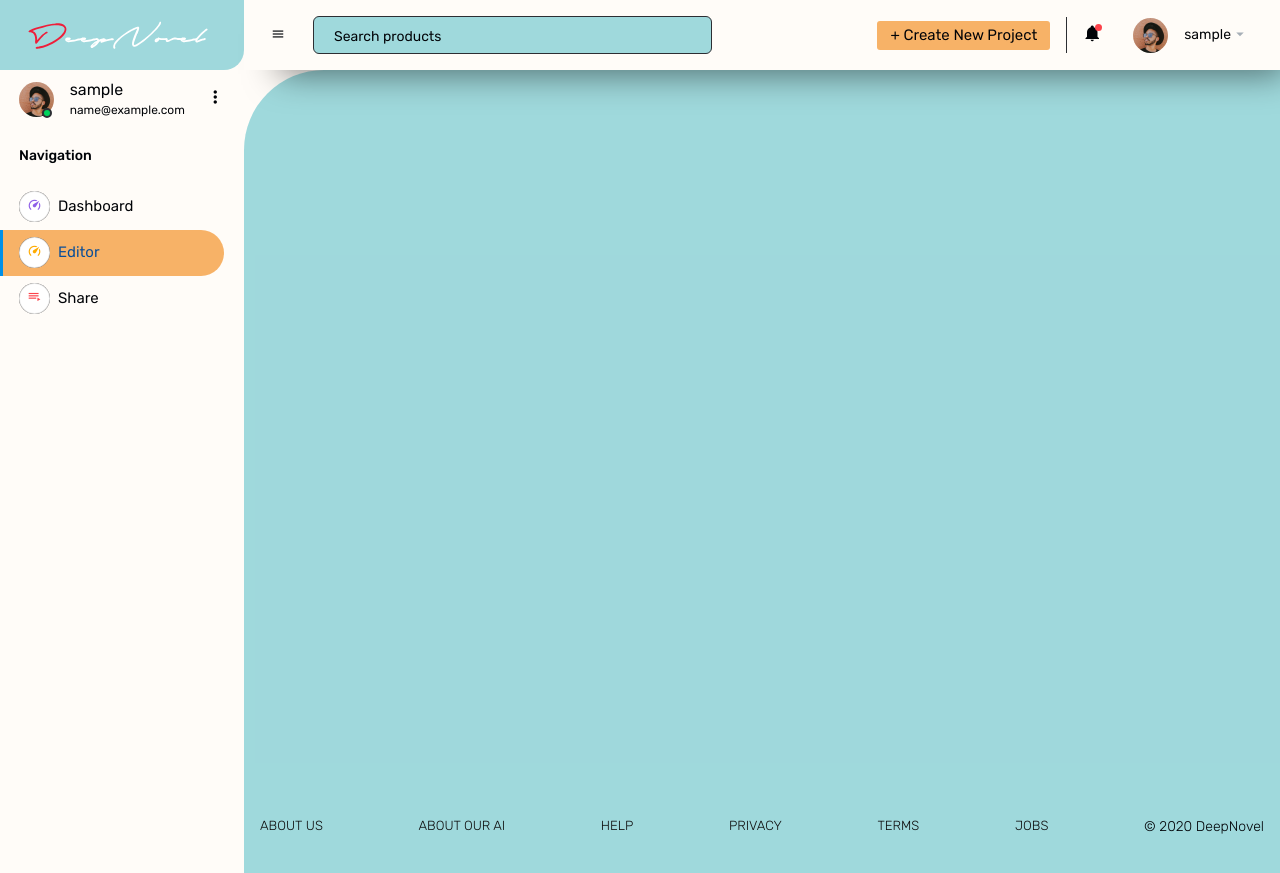
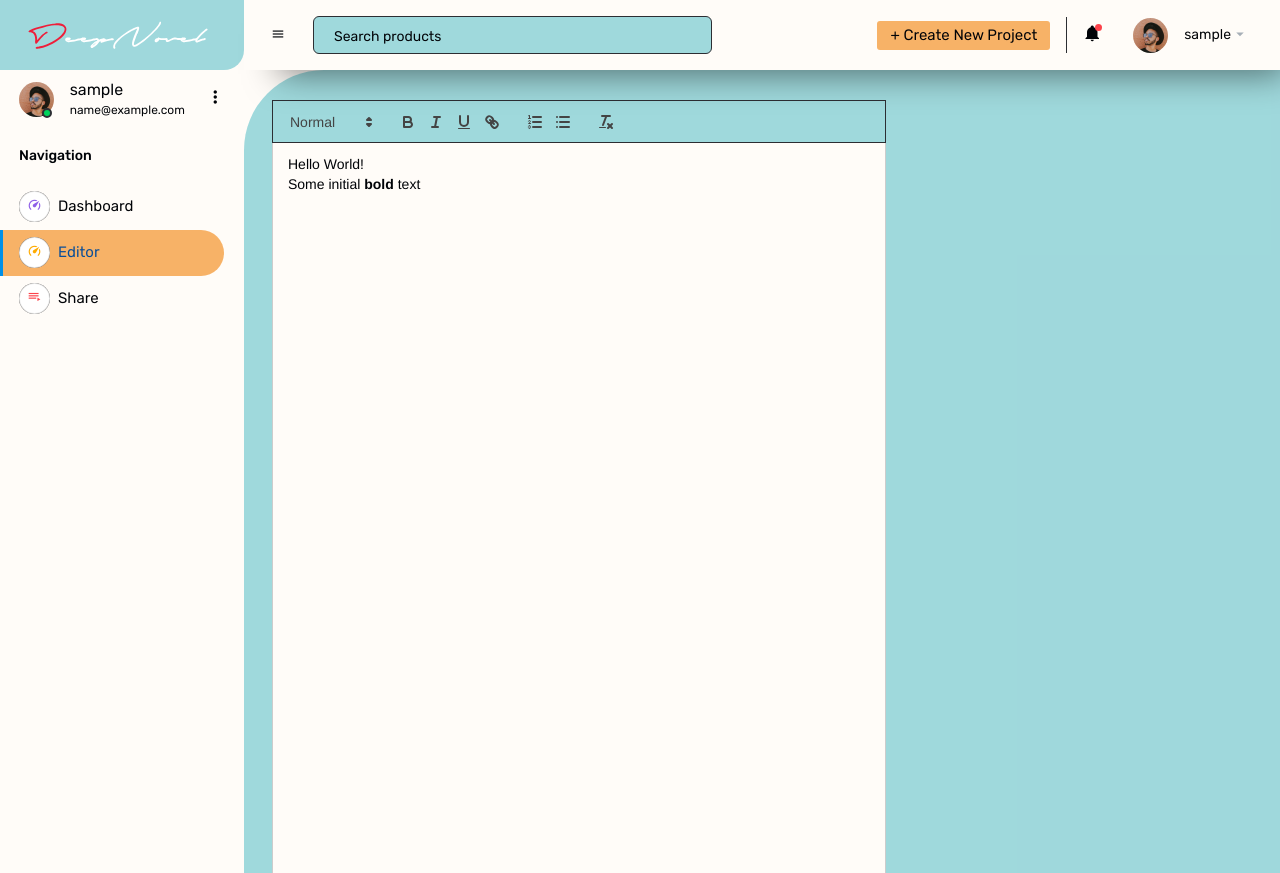
Before and after one commit to TB-DevAcc/DeepNovel, a Flask app: page /editor.html in a window 1280 px wide. Run offline with Flask 2, Linux system fonts and the light colour scheme; the visitor is signed in with stand-in values (Sample User, id 1); data comes from the database, SQL or seed files in the repository; parts of the project's set-up code (start-up, migrations or seed data) failed here and were passed over; some libraries are stand-ins or nearby versions.

Commit message:
added editor

```diff
--- /dev/null
+++ b/app/base/static/assets/js/editor.js
@@ -0,0 +1,3 @@
+var quill = new Quill("#editor", {
+    theme: "snow",
+});
--- a/app/base/static/assets/scss/_navbar.scss
+++ b/app/base/static/assets/scss/_navbar.scss
@@ -232,11 +232,12 @@
                             .dropdown-item {
                                 @extend .d-flex;
                                 @extend .align-items-center;
+                                color: $sidebar-text;
                                 margin-bottom: 0;
                                 padding: 11px 13px;
                                 cursor: pointer;
                                 &:hover {
-                                    color: #fff;
+                                    color: $sidebar-text-hover;
                                 }
                                 i {
                                     font-size: 17px;
--- a/app/base/static/assets/scss/_sidebar.scss
+++ b/app/base/static/assets/scss/_sidebar.scss
@@ -284,12 +284,13 @@
                     }
                     .mdi-dots-vertical {
                         font-size: 20px;
-                        color: $text-muted;
+                        color: $sidebar-text;
                     }
                     .dropdown-menu {
                         padding: 0;
                         margin-top: 1.25rem;
                         .dropdown-item {
+                            color: $sidebar-text;
                             padding: 11px 13px;
                             &.preview-item {
                                 align-items: center;
--- a/app/base/static/assets/scss/_variables.scss
+++ b/app/base/static/assets/scss/_variables.scss
@@ -164,6 +164,7 @@ $sidebar-tinted-menu-hover-bg: rgba(12, 14, 14, 0.1);
 $sidebar-tinted-menu-arrow-color: rgba($sidebar-tinted-menu-color, 0.36);
 
 $sidebar-text: invert($sidebar-dark-bg);
+$sidebar-text-hover: darken($sidebar-text, 0.3);
 $sidebar-dark-menu-arrow-color: rgba($sidebar-text, 0.36);
 
 $sidebar-menu-font-size: 0.9375rem;
--- a/app/base/static/assets/scss/components/_dropdown.scss
+++ b/app/base/static/assets/scss/components/_dropdown.scss
@@ -6,6 +6,7 @@
         font-size: $default-font-size;
         box-shadow: $dropdown-menu-box-shadow;
         .dropdown-item {
+            color: $sidebar-text;
             font-size: 1rem;
             padding: 0.25rem 1.5rem;
             &:active {
--- /dev/null
+++ b/app/base/static/assets/scss/components/_editor.scss
@@ -0,0 +1,4 @@
+#editor {
+    background: $card-bg;
+    color: $card-description-color;
+}
--- a/app/base/static/assets/scss/style.scss
+++ b/app/base/static/assets/scss/style.scss
@@ -174,6 +174,7 @@
 // @import "components/tooltips";
 // @import "components/user-profile";
 // @import "components/pricing-table";
+@import "components/editor";
 
 /*-------------------------------------------------------------------*/
 /* === Email === */
--- a/app/base/static/components/slate.js
+++ /dev/null
@@ -1,31 +0,0 @@
-// Import React dependencies.
-import React, { useEffect, useMemo, useState } from "react";
-// Import the Slate editor factory.
-import { createEditor } from "slate";
-
-// Import the Slate components and React plugin.
-import { Slate, Editable, withReact } from "slate-react";
-
-// Define our app...
-const App = () => {
-    // Create a Slate editor object that won't change across renders.
-    const editor = useMemo(() => withReact(createEditor()), []);
-    // Keep track of state for the value of the editor.
-    // Add the initial value when setting up our state.
-    const [value, setValue] = useState([
-        {
-            type: "paragraph",
-            children: [{ text: "A line of text in a paragraph." }],
-        },
-    ]);
-    // Render the Slate context.
-    return (
-        // Add the editable component inside the context.
-        <Slate editor={editor} value={value} onChange={(newValue) => setValue(newValue)}>
-            <Editable />
-        </Slate>
-    );
-};
-
-const domContainer = document.querySelector("#editor-wrapper");
-ReactDOM.render(e(App), domContainer);
--- a/app/home/templates/editor.html
+++ b/app/home/templates/editor.html
@@ -11,6 +11,9 @@
 <link rel="stylesheet" href="/static/assets/vendors/owl-carousel-2/owl.carousel.min.css">
 <link rel="stylesheet" href="/static/assets/vendors/owl-carousel-2/owl.theme.default.min.css">
 
+<!-- Include quill stylesheet -->
+<link href="https://cdn.quilljs.com/1.3.6/quill.snow.css" rel="stylesheet">
+
 {% endblock plugin_stylesheets %}
 
 <!-- Specific CSS goes HERE -->
@@ -19,7 +22,14 @@
 {% block content %}
 
 <div class="content-wrapper">
-  <div id="editor-wrapper"></div>
+
+  <!-- Create the editor container -->
+  <div id="editor">
+    <p>Hello World!</p>
+    <p>Some initial <strong>bold</strong> text</p>
+    <p><br></p>
+  </div>
+</div>
 </div>
 
 {% endblock content %}
@@ -33,14 +43,15 @@
 <script src="/static/assets/vendors/jvectormap/jquery-jvectormap-world-mill-en.js"></script>
 <script src="/static/assets/vendors/owl-carousel-2/owl.carousel.min.js"></script>
 
-<!-- slatejs -->
-<script type="module" src="/static/components/slate.js"></script>
-
 {% endblock plugin_javascripts %}
 
 <!-- Specific Page JS goes HERE  -->
 {% block javascripts %}
 
-<script src="/static/assets/js/dashboard.js"></script>
+<!-- Include the Quill library -->
+<script src="https://cdn.quilljs.com/1.3.6/quill.js"></script>
+
+<!-- Initialize Quill editor -->
+<script src="/static/assets/js/editor.js"></script>
 
 {% endblock javascripts %}
--- a/package.json
+++ b/package.json
@@ -20,6 +20,7 @@
         "node": ">=10.0.0"
     },
     "dependencies": {
+        "react": "^16.13.1",
         "react-dom": "^16.13.1",
         "sass": "^1.26.5",
         "slate": "^0.58.1",
```
Also changed, not shown: app/base/static/assets/css/style.css, app/base/static/assets/dist/css/style.min.css, app/base/static/components/index.js (deleted), package-lock.json, 4 other files.
